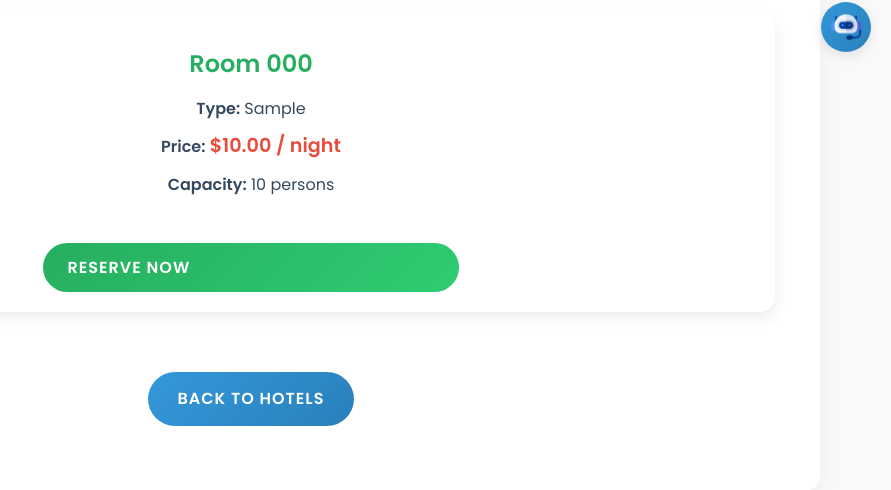
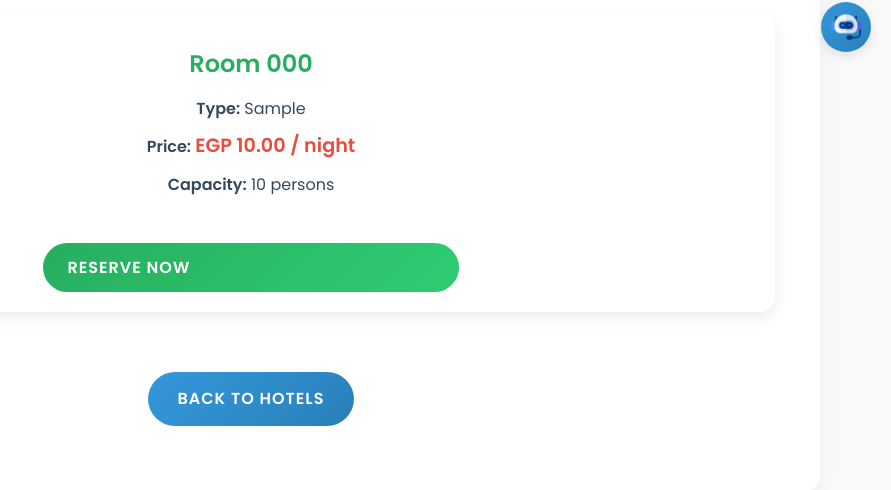
Before and after one commit to abdullah-khaled0/Hotels-AI-Agent, a Flask app: page /hotel/1 in a window 1280 px wide. Shown: the part 728-1218 px from the top of the page, without its empty margins (389-1280 px from the left). Run offline with Flask 3, Linux system fonts and the light colour scheme; tables that the repository leaves empty hold one stand-in row (values such as "Sample post").

Commit message:
changed price currency to EGP

```diff
--- a/src/website/templates/hotel_details.html
+++ b/src/website/templates/hotel_details.html
@@ -27,7 +27,7 @@
             <div class="room-details">
                 <h4>Room {{ room.room_number }}</h4>
                 <p><strong>Type:</strong> {{ room.room_type }}</p>
-                <p><strong>Price:</strong> <span class="price">${{ "%.2f" | format(room.price_per_night) }} / night</span></p>
+                <p><strong>Price:</strong> <span class="price">EGP {{ "%.2f" | format(room.price_per_night) }} / night</span></p>
                 <p><strong>Capacity:</strong> {{ room.capacity }} persons</p>
             </div>
             <a href="{{ url_for('room_details', room_id=room.room_id) }}" class="btn">Reserve Now</a>
--- a/src/website/templates/reservations.html
+++ b/src/website/templates/reservations.html
@@ -10,7 +10,7 @@
         <p><strong>Room:</strong> {{ reservation.room.room_number }} ({{ reservation.room.room_type }})</p>
         <p><strong>Check-In:</strong> {{ reservation.check_in_date }}</p>
         <p><strong>Check-Out:</strong> {{ reservation.check_out_date }}</p>
-        <p><strong>Total Price:</strong> ${{ reservation.total_price }}</p>
+        <p><strong>Total Price:</strong> EGP {{ reservation.total_price }}</p>
         <p><strong>Status:</strong> {{ reservation.status }}</p>
         <!-- Delete Button -->
         <a href="{{ url_for('delete_reservation', reservation_id=reservation.reservation_id) }}"
```
